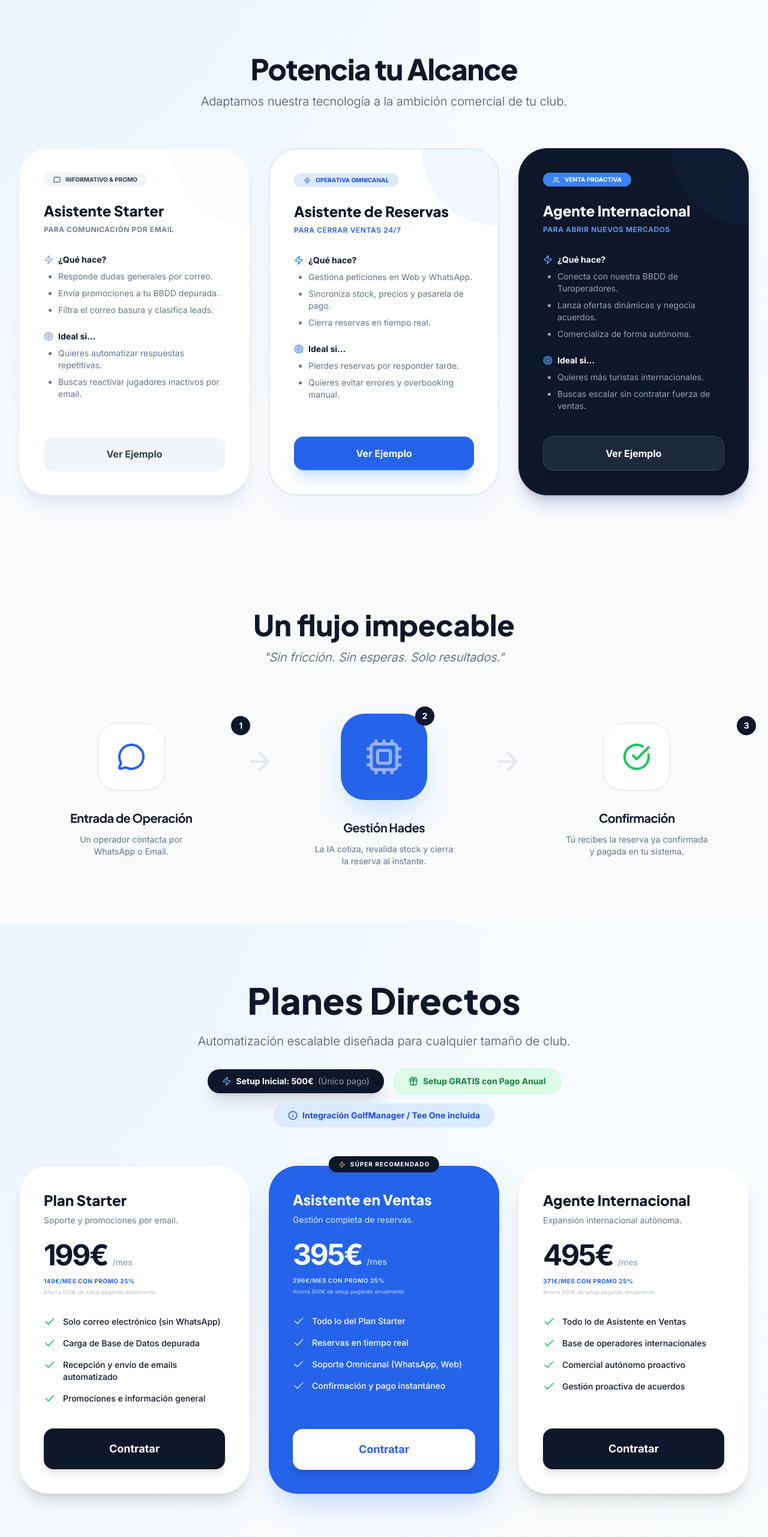
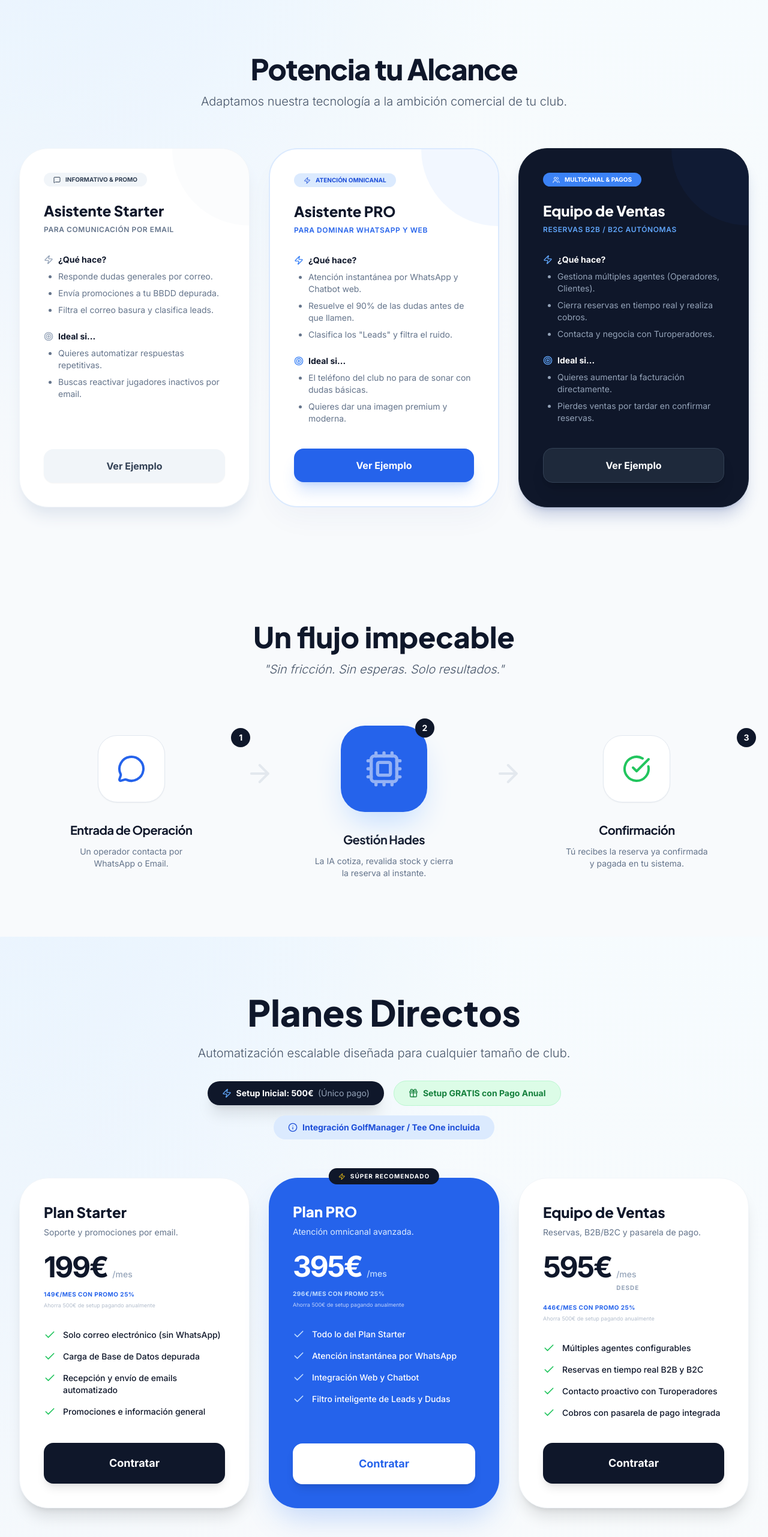
Before and after one commit to Jordihf/Hades_Golf, a React (Vite) app: page / in a window 1280 px wide. Shown: the part 2716-5279 px from the top of the page at 60% size. Built offline with nearby package versions, Linux system fonts and the light colour scheme.

Commit message:
Update pricing plans to PRO and Equipo de Ventas

```diff
--- a/components/OptionsSection.tsx
+++ b/components/OptionsSection.tsx
@@ -50,16 +50,16 @@ const OptionsSection: React.FC = () => {
             </button>
           </div>
 
-          {/* Option 2: Asistente en Ventas */}
+          {/* Option 2: Plan PRO */}
           <div className="bg-white rounded-[3rem] p-10 shadow-2xl shadow-blue-900/5 border-2 border-blue-100 flex flex-col hover:-translate-y-2 transition duration-500 relative overflow-hidden group">
             <div className="absolute top-0 right-0 w-32 h-32 bg-blue-50 rounded-bl-full -z-0 opacity-80 group-hover:scale-110 transition-transform"></div>
             <div className="relative z-10 flex-1">
               <div className="inline-flex items-center space-x-2 bg-blue-100 text-blue-700 px-4 py-1 rounded-full text-[10px] font-bold mb-6">
                 <Zap className="h-3 w-3" />
-                <span>OPERATIVA OMNICANAL</span>
+                <span>ATENCIÓN OMNICANAL</span>
               </div>
-              <h3 className="text-2xl font-extrabold text-slate-900 mb-2">Asistente de Reservas</h3>
-              <p className="text-blue-600 font-semibold mb-8 uppercase tracking-wider text-xs">Para cerrar ventas 24/7</p>
+              <h3 className="text-2xl font-extrabold text-slate-900 mb-2">Asistente PRO</h3>
+              <p className="text-blue-600 font-semibold mb-8 uppercase tracking-wider text-xs">Para dominar WhatsApp y Web</p>
 
               <div className="space-y-6 mb-10">
                 <div>
@@ -67,9 +67,9 @@ const OptionsSection: React.FC = () => {
                     <Zap className="h-4 w-4 mr-2 text-blue-500" /> ¿Qué hace?
                   </p>
                   <ul className="text-slate-500 space-y-2 pl-6 list-disc text-sm">
-                    <li>Gestiona peticiones en Web y WhatsApp.</li>
-                    <li>Sincroniza stock, precios y pasarela de pago.</li>
-                    <li>Cierra reservas en tiempo real.</li>
+                    <li>Atención instantánea por WhatsApp y Chatbot web.</li>
+                    <li>Resuelve el 90% de las dudas antes de que llamen.</li>
+                    <li>Clasifica los "Leads" y filtra el ruido.</li>
                   </ul>
                 </div>
                 <div>
@@ -77,8 +77,8 @@ const OptionsSection: React.FC = () => {
                     <Target className="h-4 w-4 mr-2 text-blue-500" /> Ideal si...
                   </p>
                   <ul className="text-slate-500 space-y-2 pl-6 list-disc text-sm">
-                    <li>Pierdes reservas por responder tarde.</li>
-                    <li>Quieres evitar errores y overbooking manual.</li>
+                    <li>El teléfono del club no para de sonar con dudas básicas.</li>
+                    <li>Quieres dar una imagen premium y moderna.</li>
                   </ul>
                 </div>
               </div>
@@ -88,16 +88,16 @@ const OptionsSection: React.FC = () => {
             </button>
           </div>
 
-          {/* Option 3: Agente Internacional */}
+          {/* Option 3: Equipo de Ventas */}
           <div className="bg-slate-900 rounded-[3rem] p-10 shadow-xl shadow-blue-900/20 border border-slate-800 flex flex-col hover:-translate-y-2 transition duration-500 relative overflow-hidden group">
             <div className="absolute top-0 right-0 w-32 h-32 bg-blue-900/50 rounded-bl-full -z-0 opacity-20 group-hover:scale-110 transition-transform"></div>
             <div className="relative z-10 flex-1 text-white">
               <div className="inline-flex items-center space-x-2 bg-blue-500 text-white px-4 py-1 rounded-full text-[10px] font-bold mb-6">
                 <Users className="h-3 w-3" />
-                <span>VENTA PROACTIVA</span>
+                <span>MULTICANAL & PAGOS</span>
               </div>
-              <h3 className="text-2xl font-extrabold mb-2">Agente Internacional</h3>
-              <p className="text-blue-400 font-semibold mb-8 uppercase tracking-wider text-xs">Para abrir nuevos mercados</p>
+              <h3 className="text-2xl font-extrabold mb-2">Equipo de Ventas</h3>
+              <p className="text-blue-400 font-semibold mb-8 uppercase tracking-wider text-xs">Reservas B2B / B2C Autónomas</p>
 
               <div className="space-y-6 mb-10">
                 <div>
@@ -105,9 +105,9 @@ const OptionsSection: React.FC = () => {
                     <Zap className="h-4 w-4 mr-2 text-blue-400" /> ¿Qué hace?
                   </p>
                   <ul className="text-slate-400 space-y-2 pl-6 list-disc text-sm">
-                    <li>Conecta con nuestra BBDD de Turoperadores.</li>
-                    <li>Lanza ofertas dinámicas y negocia acuerdos.</li>
-                    <li>Comercializa de forma autónoma.</li>
+                    <li>Gestiona múltiples agentes (Operadores, Clientes).</li>
+                    <li>Cierra reservas en tiempo real y realiza cobros.</li>
+                    <li>Contacta y negocia con Turoperadores.</li>
                   </ul>
                 </div>
                 <div>
@@ -115,8 +115,8 @@ const OptionsSection: React.FC = () => {
                     <Target className="h-4 w-4 mr-2 text-blue-400" /> Ideal si...
                   </p>
                   <ul className="text-slate-400 space-y-2 pl-6 list-disc text-sm">
-                    <li>Quieres más turistas internacionales.</li>
-                    <li>Buscas escalar sin contratar fuerza de ventas.</li>
+                    <li>Quieres aumentar la facturación directamente.</li>
+                    <li>Pierdes ventas por tardar en confirmar reservas.</li>
                   </ul>
                 </div>
               </div>
--- a/components/PricingSection.tsx
+++ b/components/PricingSection.tsx
@@ -16,26 +16,26 @@ const PricingSection: React.FC = () => {
       ]
     },
     {
-      name: "Asistente en Ventas",
+      name: "Plan PRO",
       price: "395",
-      desc: "Gestión completa de reservas.",
+      desc: "Atención omnicanal avanzada.",
       featured: true,
       features: [
         "Todo lo del Plan Starter",
-        "Reservas en tiempo real",
-        "Soporte Omnicanal (WhatsApp, Web)",
-        "Confirmación y pago instantáneo"
+        "Atención instantánea por WhatsApp",
+        "Integración Web y Chatbot",
+        "Filtro inteligente de Leads y Dudas"
       ]
     },
     {
-      name: "Agente Internacional",
-      price: "495",
-      desc: "Expansión internacional autónoma.",
+      name: "Equipo de Ventas",
+      price: "595",
+      desc: "Reservas, B2B/B2C y pasarela de pago.",
       features: [
-        "Todo lo de Asistente en Ventas",
-        "Base de operadores internacionales",
-        "Comercial autónomo proactivo",
-        "Gestión proactiva de acuerdos"
+        "Múltiples agentes configurables",
+        "Reservas en tiempo real B2B y B2C",
+        "Contacto proactivo con Turoperadores",
+        "Cobros con pasarela de pago integrada"
       ]
     }
   ];
@@ -87,7 +87,10 @@ const PricingSection: React.FC = () => {
               <div className="mb-8">
                 <div className="flex items-baseline">
                   <span className="text-5xl font-black tracking-tighter">{plan.price}€</span>
-                  <span className={`ml-2 text-sm font-medium ${plan.featured ? 'text-blue-200' : 'text-slate-400'}`}>/mes</span>
+                  <span className={`ml-2 text-sm font-medium flex flex-col justify-end pb-1 ${plan.featured ? 'text-blue-200' : 'text-slate-400'}`}>
+                    <span>/mes</span>
+                    {plan.name === "Equipo de Ventas" && <span className="text-[10px] uppercase font-bold tracking-widest mt-0.5">desde</span>}
+                  </span>
                 </div>
                 <div className="mt-3 space-y-1">
                   <p className={`text-[10px] font-bold uppercase tracking-wider ${plan.featured ? 'text-blue-200' : 'text-blue-600'}`}>
```
